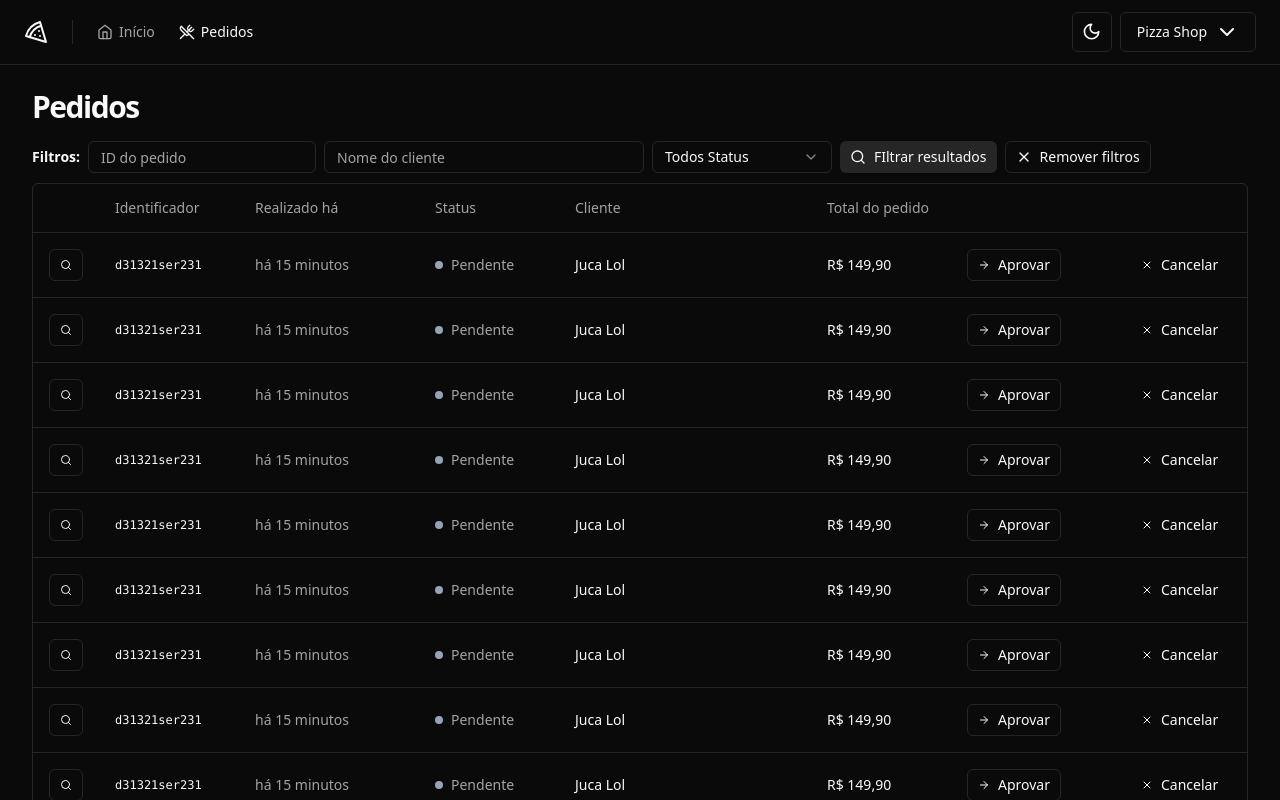
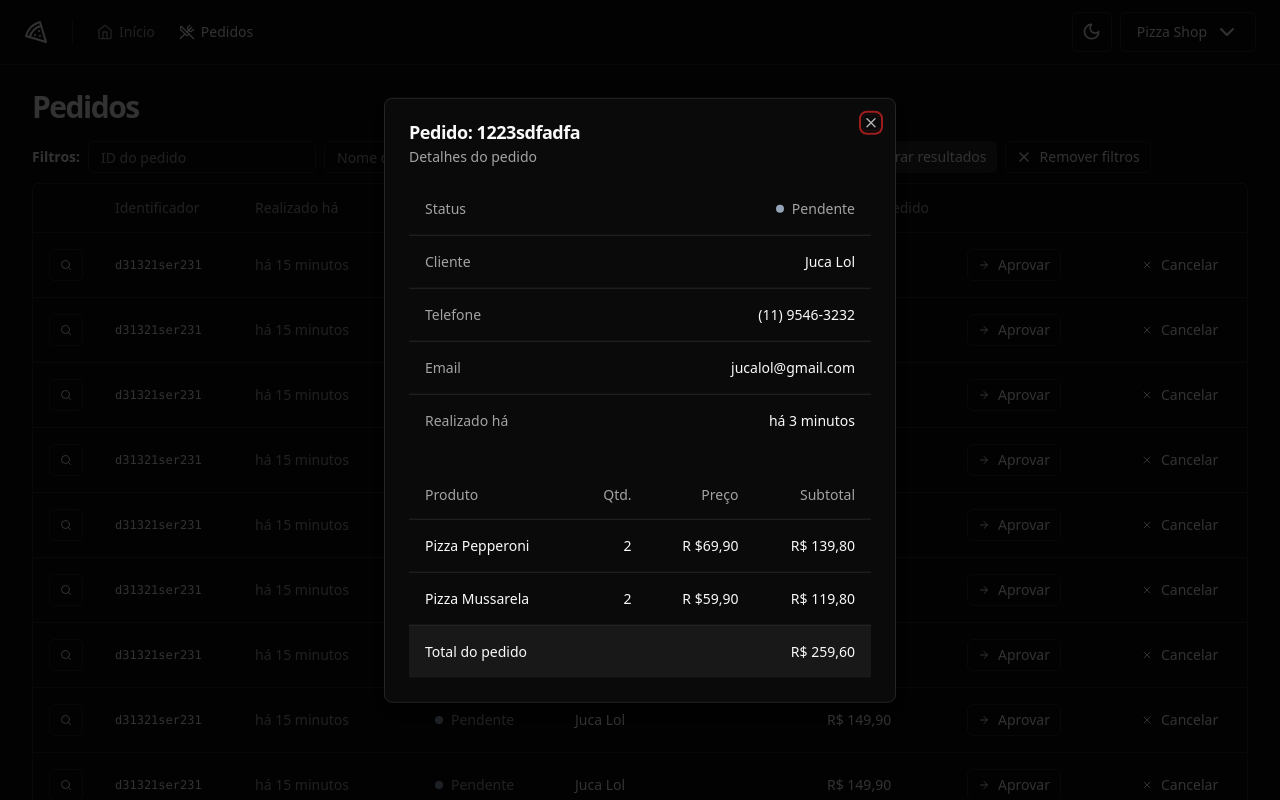
Before and after one commit to devKaduu/pizza-shop, a React (Vite) app: page /orders in a window 1280 px wide. Both pictures are taken after a click on the button 66 px from the left and 264 px from the top of the page. Shown: the top 800 px of the page. Built offline with nearby package versions, Linux system fonts and the light colour scheme.

Commit message:
feat: Adicionando modal para detalhes no pedido

```diff
--- /dev/null
+++ b/src/pages/app/orders/order-details.tsx
@@ -0,0 +1,102 @@
+import {
+  DialogContent,
+  DialogDescription,
+  DialogHeader,
+  DialogTitle,
+} from "@/components/ui/dialog";
+import {
+  Table,
+  TableBody,
+  TableCell,
+  TableFooter,
+  TableHead,
+  TableHeader,
+  TableRow,
+} from "@/components/ui/table";
+
+const OrderDetails = () => {
+  return (
+    <DialogContent>
+      <DialogHeader>
+        <DialogTitle>Pedido: 1223sdfadfa</DialogTitle>
+        <DialogDescription>Detalhes do pedido</DialogDescription>
+      </DialogHeader>
+
+      <div className="space-y-6">
+        <Table>
+          <TableBody>
+            <TableRow>
+              <TableCell className="text-muted-foreground">Status</TableCell>
+              <TableCell className="flex justify-end">
+                <div className="flex items-center gap-2">
+                  <span className="h-2 w-2 rounded-full bg-slate-400" />
+                  <span className="font-medium text-muted-foreground">
+                    Pendente
+                  </span>
+                </div>
+              </TableCell>
+            </TableRow>
+            <TableRow>
+              <TableCell className="text-muted-foreground">Cliente</TableCell>
+              <TableCell className="flex justify-end">Juca Lol</TableCell>
+            </TableRow>
+
+            <TableRow>
+              <TableCell className="text-muted-foreground">Telefone</TableCell>
+              <TableCell className="flex justify-end">(11) 9546-3232</TableCell>
+            </TableRow>
+
+            <TableRow>
+              <TableCell className="text-muted-foreground">Email</TableCell>
+              <TableCell className="flex justify-end">
+                jucalol@gmail.com
+              </TableCell>
+            </TableRow>
+
+            <TableRow>
+              <TableCell className="text-muted-foreground">
+                Realizado há
+              </TableCell>
+              <TableCell className="flex justify-end">há 3 minutos</TableCell>
+            </TableRow>
+          </TableBody>
+        </Table>
+
+        <Table>
+          <TableHeader>
+            <TableRow>
+              <TableHead>Produto</TableHead>
+              <TableHead className="text-right">Qtd.</TableHead>
+              <TableHead className="text-right">Preço</TableHead>
+              <TableHead className="text-right">Subtotal</TableHead>
+            </TableRow>
+          </TableHeader>
+          <TableBody>
+            <TableRow>
+              <TableCell>Pizza Pepperoni</TableCell>
+              <TableCell className="text-right">2</TableCell>
+              <TableCell className="text-right">R $69,90</TableCell>
+              <TableCell className="text-right">R$ 139,80</TableCell>
+            </TableRow>
+            <TableRow>
+              <TableCell>Pizza Mussarela</TableCell>
+              <TableCell className="text-right">2</TableCell>
+              <TableCell className="text-right">R $59,90</TableCell>
+              <TableCell className="text-right">R$ 119,80</TableCell>
+            </TableRow>
+          </TableBody>
+          <TableFooter>
+            <TableRow>
+              <TableCell colSpan={3}>Total do pedido</TableCell>
+              <TableCell className="text-right font-medium">
+                R$ 259,60
+              </TableCell>
+            </TableRow>
+          </TableFooter>
+        </Table>
+      </div>
+    </DialogContent>
+  );
+};
+
+export default OrderDetails;
--- a/src/pages/app/orders/order-table-row.tsx
+++ b/src/pages/app/orders/order-table-row.tsx
@@ -1,16 +1,23 @@
 import { Button } from "@/components/ui/button";
+import { Dialog, DialogTrigger } from "@/components/ui/dialog";
 import { TableCell, TableRow } from "@/components/ui/table";
 import { ArrowRight, Search, X } from "lucide-react";
+import OrderDetails from "./order-details";
 
 const OrderTableRow = () => {
   return (
     <TableRow>
       <TableCell>
-        <Button variant="outline" size="xs">
-          <Search className="h-3 w-3">
-            <span className="sr-only">Detalhes do pedido</span>
-          </Search>
-        </Button>
+        <Dialog>
+          <DialogTrigger asChild>
+            <Button variant="outline" size="xs">
+              <Search className="h-3 w-3">
+                <span className="sr-only">Detalhes do pedido</span>
+              </Search>
+            </Button>
+          </DialogTrigger>
+          <OrderDetails />
+        </Dialog>
       </TableCell>
       <TableCell className="font-mono text-xs font-medium">
         d31321ser231
--- a/src/routes.tsx
+++ b/src/routes.tsx
@@ -5,8 +5,8 @@
 import SignUp from "./pages/auth/sign-up";
 import SignIn from "./pages/auth/sign-in";
 
-import Dashboard from "./pages/app/dashboard";
 import Orders from "./pages/app/orders/orders";
+import Dashboard from "./pages/app/dashboard/dashboard";
 
 export const router = createBrowserRouter([
   {
```
Also changed, not shown: src/pages/app/dashboard/dashboard.tsx (renamed from src/pages/app/dashboard.tsx).
